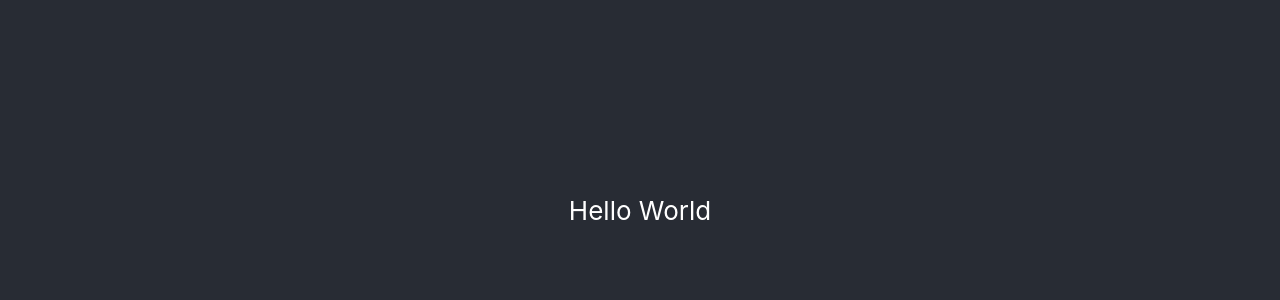
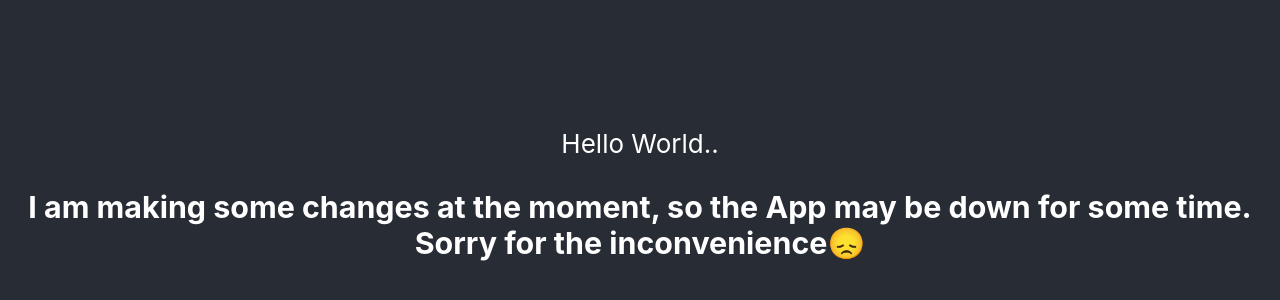
Before and after one commit to sidchopp/aws-amplify-auth, a React (Create React App) app: page / in a window 1280 px wide. Shown: the part 190-490 px from the top of the page. Built offline with nearby package versions, Linux system fonts and the light colour scheme.

Commit message:
tempoarray error message for users

```diff
--- a/src/App.js
+++ b/src/App.js
@@ -5,7 +5,8 @@ function App() {
   return (
     <div className="App">
       <header className="App-header">
-        Hello World
+        Hello World..
+        <h3>I am making some changes at the moment, so the App may be down for some time. Sorry for the inconvenience😞</h3>
       </header>
     </div>
   );
```
